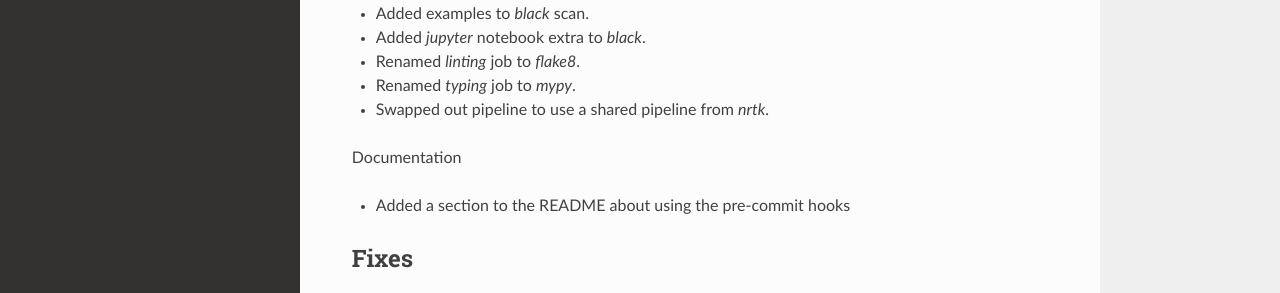
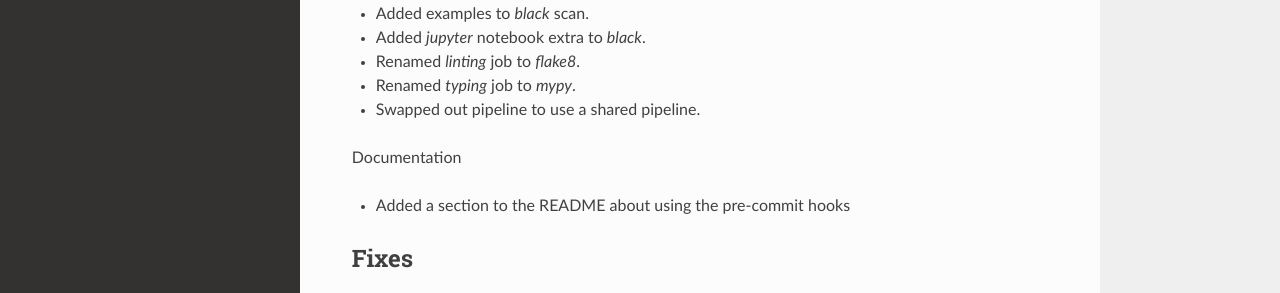
Before and after one commit to Kitware/pybsm, a Sphinx documentation site: the page built from docs/release_notes/pending_release.rst, in a window 1280 px wide and 1026 px high. Shown: the part 526-819 px from the top of the window. Built offline with Sphinx 7.4.7 and the Read the Docs theme 2.0.0, drawn with Linux system fonts in a browser that asks for light colours.

Commit message:
Swapped pipeline out to devel pipeline.

```diff
--- a/docs/release_notes/pending_release.rst
+++ b/docs/release_notes/pending_release.rst
@@ -32,7 +32,7 @@ CI/CD
 
 * Renamed `typing` job to `mypy`.
 
-* Swapped out pipeline to use a shared pipeline from `nrtk`.
+* Swapped out pipeline to use a shared pipeline.
 
 Documentation
 
```
Also changed, not shown: .gitlab-ci.yml, 1 other file.
